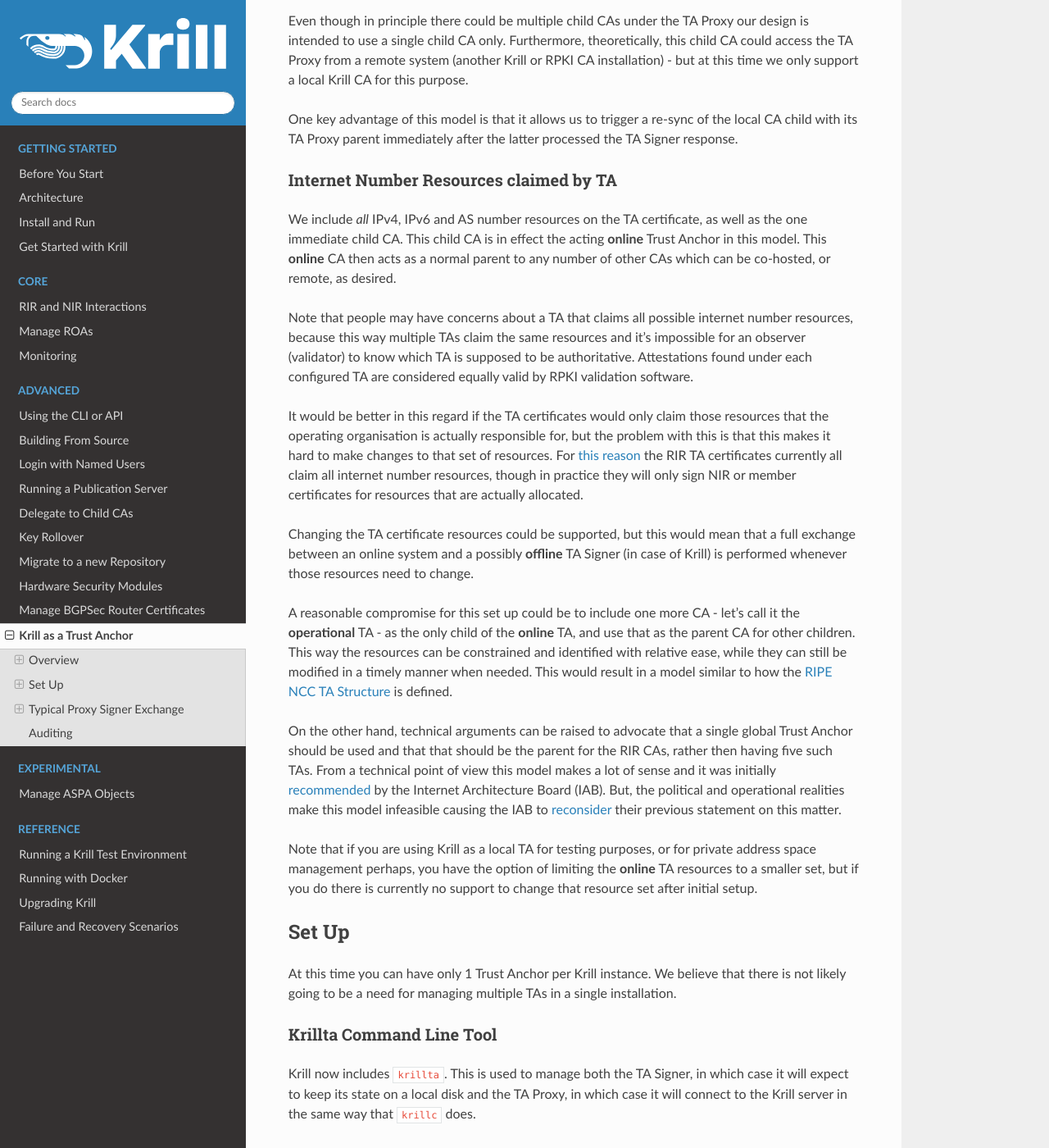
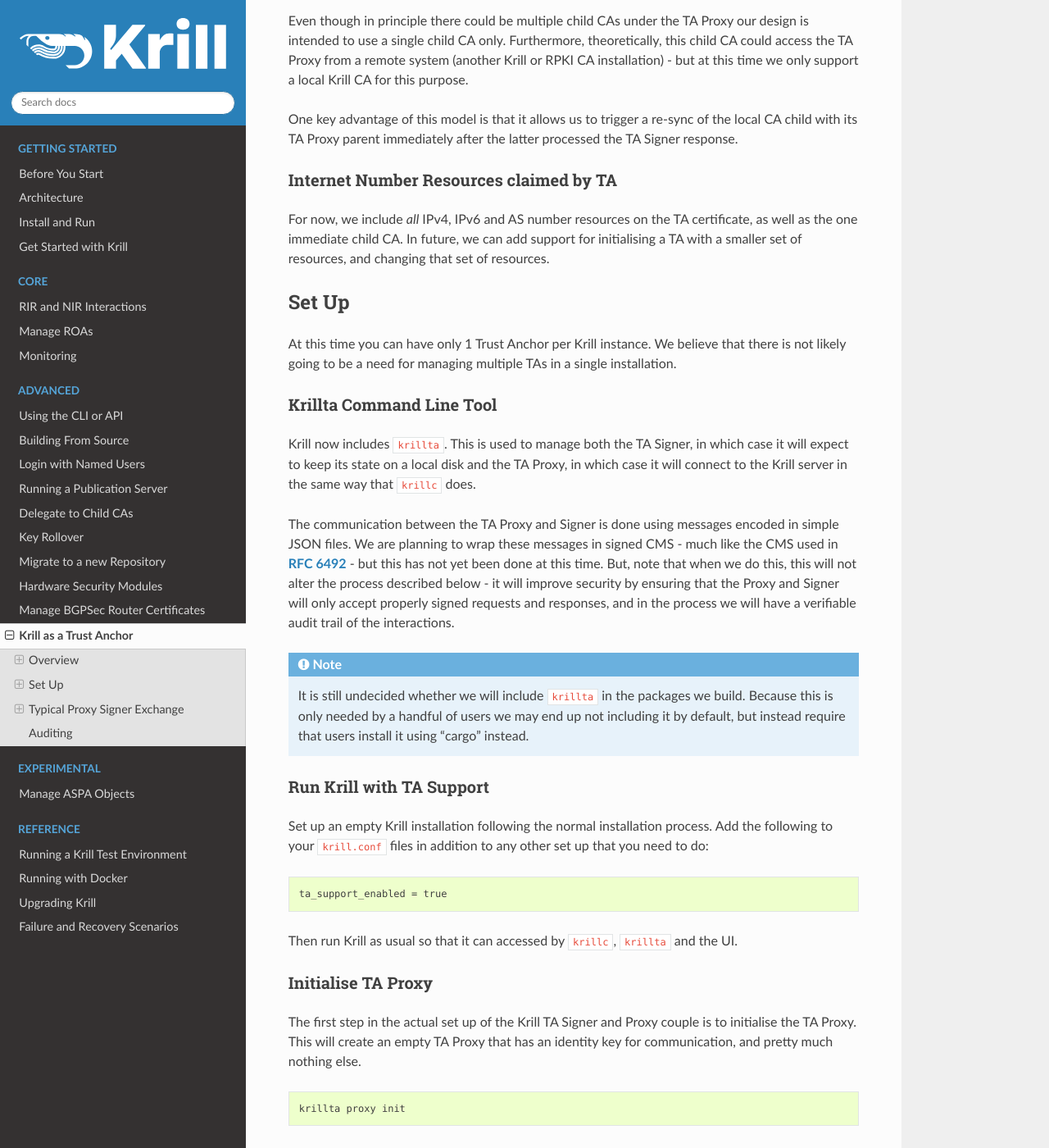
Before and after one commit to NLnetLabs/krill-manual, a Sphinx documentation site: the page built from source/trust-anchor.rst, in a window 1280 px wide and 1400 px high, scrolled down 1235 px. Shown: the whole window at 82% size. Built offline with Sphinx 7.4.7 and the Read the Docs theme 2.0.0, drawn with Linux system fonts in a browser that asks for light colours; the version number could not be read and is left out.

Commit message:
Remove possibly confuging text about 0/0

```diff
--- a/source/trust-anchor.rst
+++ b/source/trust-anchor.rst
@@ -72,55 +72,10 @@
 Internet Number Resources claimed by TA
 ---------------------------------------
 
-We include *all* IPv4, IPv6 and AS number resources on the TA certificate,
-as well as the one immediate child CA. This child CA is in effect the
-acting **online** Trust Anchor in this model. This **online** CA then
-acts as a normal parent to any number of other CAs which can be co-hosted,
-or remote, as desired.
-
-Note that people may have concerns about a TA that claims all possible
-internet number resources, because this way multiple TAs claim the same
-resources and it's impossible for an observer (validator) to know which
-TA is supposed to be authoritative. Attestations found under each
-configured TA are considered equally valid by RPKI validation software.
-
-It would be better in this regard if the TA certificates would only claim
-those resources that the operating organisation is actually responsible for,
-but the problem with this is that this makes it hard to make changes to
-that set of resources. For `this reason <https://www.nro.net/regional-internet-registries-are-preparing-to-deploy-all-resources-rpki-service/>`_
-the RIR TA certificates currently all claim all internet number resources,
-though in practice they will only sign NIR or member certificates for
-resources that are actually allocated.
-
-Changing the TA certificate resources could be supported, but this would
-mean that a full exchange between an online system and a possibly
-**offline** TA Signer (in case of Krill) is performed whenever those
-resources need to change.
-
-A reasonable compromise for this set up could be to include one more CA -
-let's call it the **operational** TA - as the only child of the **online**
-TA, and use that as the parent CA for other children. This way the
-resources can be constrained and identified with relative ease, while
-they can still be modified in a timely manner when needed. This would result
-in a model similar to how the `RIPE NCC TA Structure <https://www.ripe.net/manage-ips-and-asns/resource-management/rpki/ripe-ncc-rpki-trust-anchor-structure>`_
-is defined.
-
-On the other hand, technical arguments can be raised to advocate that a
-single global Trust Anchor should be used and that that should be the
-parent for the RIR CAs, rather then having five such TAs. From a technical
-point of view this model makes a lot of sense and it was initially
-`recommended <https://www.iab.org/documents/correspondence-reports-documents/docs2010/iab-statement-on-the-rpki/>`_
-by the Internet Architecture Board (IAB). But, the political and
-operational realities make this model infeasible causing the IAB to
-`reconsider <https://www.iab.org/documents/correspondence-reports-documents/2018-2/iab-statement-on-the-rpki/>`_
-their previous statement on this matter.
-
-Note that if you are using Krill as a local TA for testing purposes, or
-for private address space management perhaps, you have the option of
-limiting the **online** TA resources to a smaller set, but if you do there
-is currently no support to change that resource set after initial setup.
-
-
+For now, we include *all* IPv4, IPv6 and AS number resources on the TA
+certificate, as well as the one immediate child CA. In future, we can
+add support for initialising a TA with a smaller set of resources, and
+changing that set of resources.
 
 Set Up
 ^^^^^^
```
